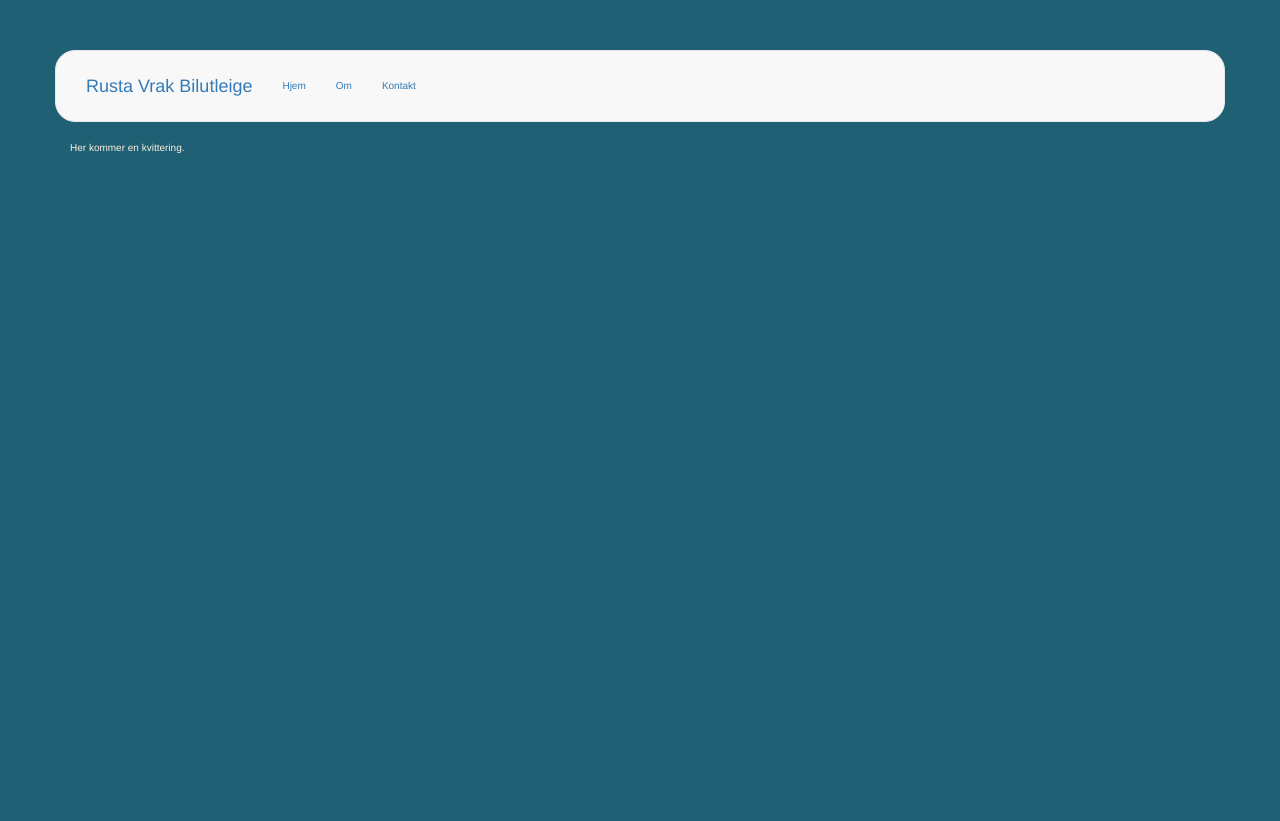
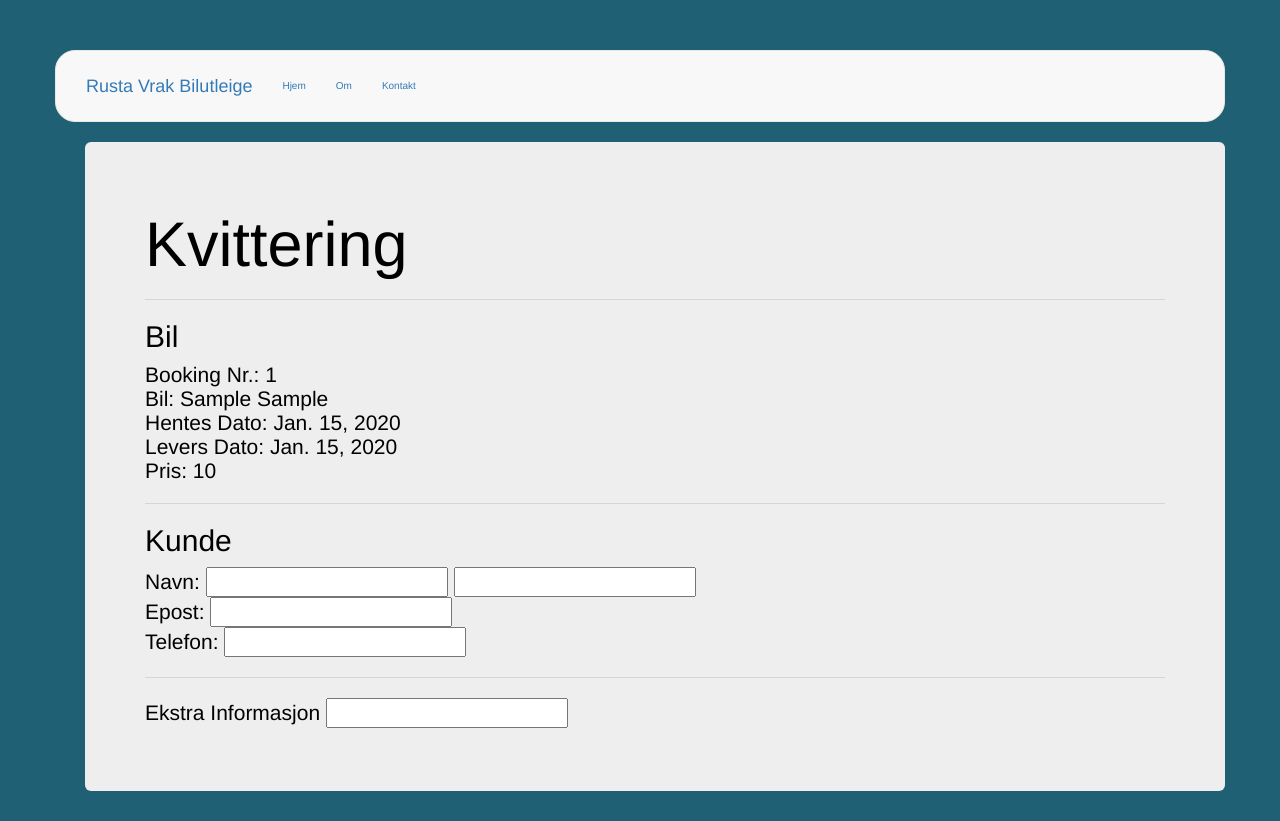
Before and after one commit to MartinEngen/rusta_vrak, a Django app: template cars/templates/cars/booking_receipt.html in a window 1280 px wide. Before the commit the page ends 153 px from the top, so only its background shows below. Run offline with Django 3.2, Linux system fonts and the light colour scheme; tables that the repository leaves empty hold one stand-in row (values such as "Sample post"); the template is opened without the code that fills it: values that come from a table or form of the project are taken from there, most other values are stand-ins (such as "Sample title", 1, 10 or a date in 2020); form fields are guessed from the names that the template uses; some libraries are stand-ins or nearby versions.

Commit message:
Receipt back to the user after a successfully booked rental.

```diff
--- a/cars/templates/cars/booking_form.html
+++ b/cars/templates/cars/booking_form.html
@@ -33,7 +33,7 @@
         <textarea class="form-control" id="misc_info" name="misc_info" rows="3"></textarea>
     </div>
 
-    <button type="submit" class="btn btn-default">Fullfør</button>
+    <button type="submit" class="btn btn-default">Fullfør bestilling</button>
 </form>
 
 {% endblock Content %}
--- a/cars/templates/cars/booking_receipt.html
+++ b/cars/templates/cars/booking_receipt.html
@@ -2,5 +2,29 @@
 
 
 {% block Content %}
-Her kommer en kvittering.
+<div class="container">
+    <div class="jumbotron" style="color: black;">
+        <h1>Kvittering</h1>
+        <hr>
+        <h2>Bil</h2>
+        <p>
+        Booking Nr.: {{ booking.id }} <br>
+        Bil: {{ car.brand }} {{ car.model }} <br>
+        Hentes Dato: {{ booking.initial_date }} <br>
+        Levers Dato: {{ booking.final_date }} <br>
+        Pris: {{ price }}
+        </p>
+        <hr>
+        <h2>Kunde </h2>
+        <p>Navn: {{ filled_form.first_name }} {{ filled_form.last_name }} <br>
+        Epost: {{ filled_form.email }} <br>
+        Telefon: {{ filled_form.phone_number }} <br>
+        </p>
+
+        <hr>
+        <p>
+        Ekstra Informasjon {{ filled_form.misc_info }}
+        </p>
+    </div>
+</div>
 {% endblock Content %}
--- a/mysite/settings.py
+++ b/mysite/settings.py
@@ -119,7 +119,7 @@ elif os.getenv('SETTINGS_MODE') == 'prod':
             'NAME': 'rustadatabase',
             'USER': 'mello',
             'PASSWORD': '123',
-            'HOST': '173.194.241.217',
+            'HOST': '173.194.84.62',
             #'HOST': '2001:4860:4864:1:4767:db93:73d2:48fc',
             'PORT': '3306',
         }
```
Also changed, not shown: cars/views.py (+30 -39 lines).
